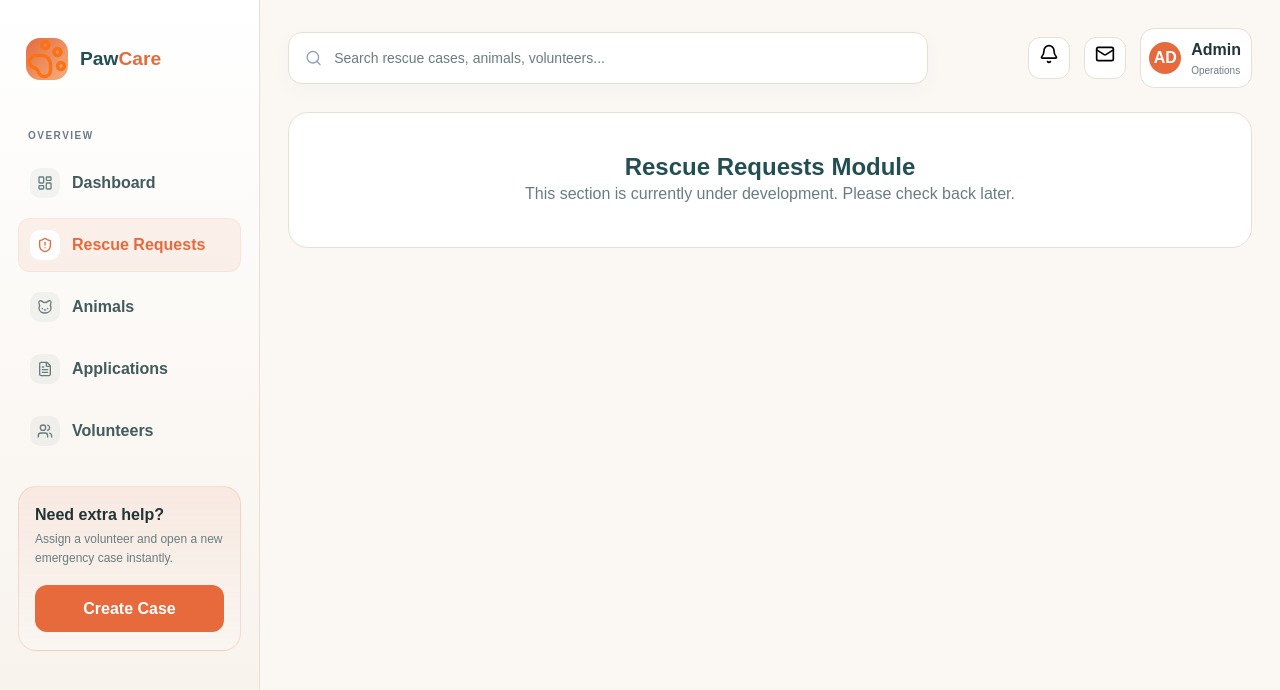
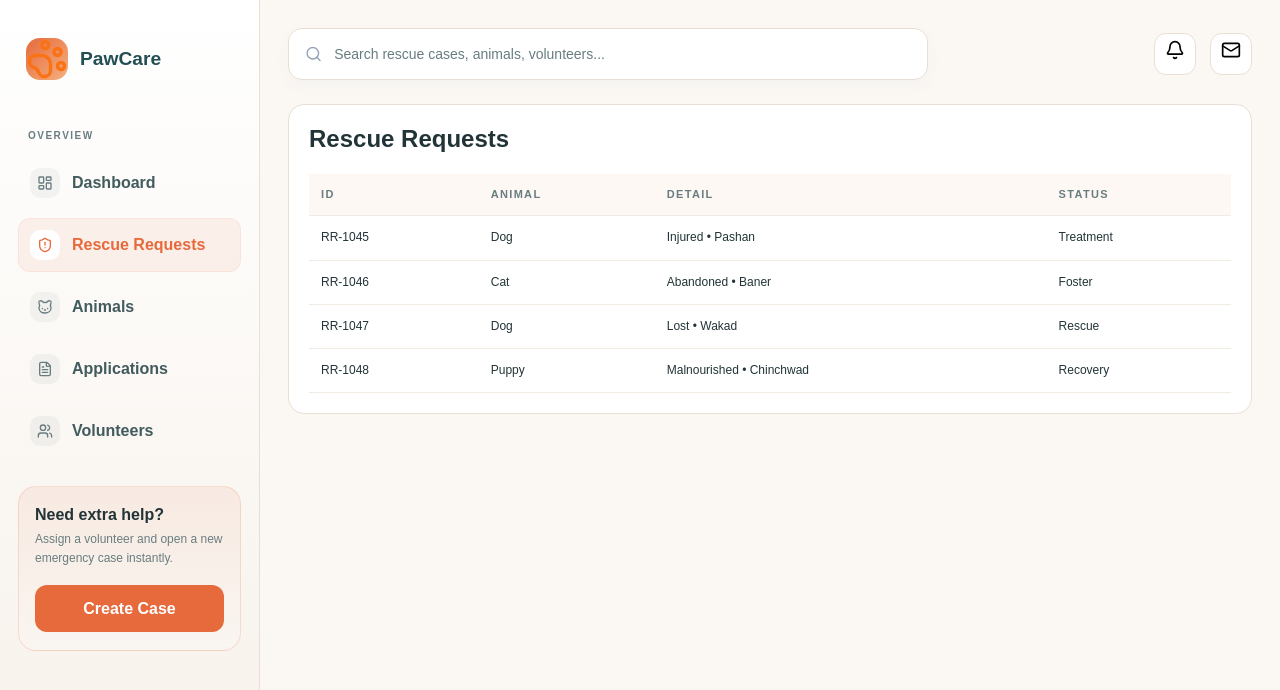
Before and after one commit to SHAYONTAN2006/ngo-project, a React (Vite) app in the folder my-react-app/: page /dashboard in a window 1280 px wide. Both pictures are taken after a click on the button "Rescue Requests". Shown: the top 690 px of the page. Built offline with nearby package versions, Linux system fonts and the light colour scheme.

Commit message:
changes to the font and admin dashboar

```diff
--- a/my-react-app/src/pages/AnimalProfile.jsx
+++ b/my-react-app/src/pages/AnimalProfile.jsx
@@ -33,7 +33,7 @@ export default function AnimalProfile() {
         <div className="nav-container">
           <Link to="/" className="logo" style={{ textDecoration: 'none' }}>
             <PawPrint className="brand-icon" size={24} color="#f97316" />
-            <span>Paw<span>Care</span></span>
+            <span>PawCare</span>
           </Link>
           <div className="nav-actions">
             <Link to="/" className="nav-rescue-btn">
@@ -66,7 +66,7 @@ export default function AnimalProfile() {
             <span className="section-tag">{animal.status}</span>
             <h1 style={{ fontSize: '3rem', margin: '10px 0', color: '#1e293b' }}>{animal.name}</h1>
             <p style={{ fontSize: '1.2rem', color: '#64748b', marginBottom: '30px' }}>
-              {animal.breed} • {animal.gender} • {animal.age}
+              {animal.breed} â€¢ {animal.gender} â€¢ {animal.age}
             </p>
 
             <div style={{ display: 'grid', gridTemplateColumns: '1fr 1fr', gap: '20px', marginBottom: '40px' }}>
--- a/my-react-app/src/pages/AnimalsGallery.jsx
+++ b/my-react-app/src/pages/AnimalsGallery.jsx
@@ -22,7 +22,7 @@ export default function AnimalsGallery() {
         <div className="nav-container">
           <Link to="/" className="logo" style={{ textDecoration: 'none' }}>
             <PawPrint className="brand-icon" size={24} color="#f97316" />
-            <span>Paw<span>Care</span></span>
+            <span>PawCare</span>
           </Link>
           <div className="nav-actions">
             <Link to="/" className="nav-rescue-btn" style={{ background: 'transparent', color: '#64748b', border: '1px solid #cbd5e1' }}>
--- a/my-react-app/src/pages/ApplicationForm.jsx
+++ b/my-react-app/src/pages/ApplicationForm.jsx
@@ -53,7 +53,7 @@ export default function ApplicationForm() {
         <div className="nav-container">
           <Link to="/" className="logo" style={{ textDecoration: 'none' }}>
             <PawPrint className="brand-icon" size={24} color="#f97316" />
-            <span>Paw<span>Care</span></span>
+            <span>PawCare</span>
           </Link>
           <div className="nav-actions">
             <button onClick={() => navigate(-1)} className="nav-rescue-btn" style={{ background: 'transparent', color: '#64748b', border: '1px solid #cbd5e1' }}>
--- a/my-react-app/src/pages/Dashboard.jsx
+++ b/my-react-app/src/pages/Dashboard.jsx
@@ -82,11 +82,97 @@ export default function Dashboard() {
   };
 
   const renderContent = () => {
-    if (activeTab !== 'Dashboard') {
+    if (activeTab === 'Rescue Requests') {
       return (
-        <div style={{ padding: '40px', textAlign: 'center', backgroundColor: 'white', borderRadius: '20px', border: '1px solid var(--border)' }}>
-          <h2 style={{ color: 'var(--secondary)' }}>{activeTab} Module</h2>
-          <p style={{ color: 'var(--text-light)' }}>This section is currently under development. Please check back later.</p>
+        <div style={{ padding: '20px', backgroundColor: 'white', borderRadius: '16px', border: '1px solid var(--border)' }}>
+          <h2 style={{ marginBottom: '20px' }}>Rescue Requests</h2>
+          <table style={{ width: '100%', textAlign: 'left', borderCollapse: 'collapse' }}>
+            <thead>
+              <tr style={{ borderBottom: '1px solid var(--border)', color: 'var(--text-light)' }}>
+                <th style={{ padding: '12px' }}>ID</th>
+                <th style={{ padding: '12px' }}>Animal</th>
+                <th style={{ padding: '12px' }}>Detail</th>
+                <th style={{ padding: '12px' }}>Status</th>
+              </tr>
+            </thead>
+            <tbody>
+              {cases.map(c => (
+                <tr key={c.rescue_id} style={{ borderBottom: '1px solid #f2ebe4' }}>
+                  <td style={{ padding: '12px' }}>{c.rescue_id}</td>
+                  <td style={{ padding: '12px' }}>{c.animal_type}</td>
+                  <td style={{ padding: '12px' }}>{c.detail}</td>
+                  <td style={{ padding: '12px' }}>{c.status}</td>
+                </tr>
+              ))}
+            </tbody>
+          </table>
+        </div>
+      );
+    }
+    if (activeTab === 'Animals') {
+      return (
+        <div style={{ padding: '20px', backgroundColor: 'white', borderRadius: '16px', border: '1px solid var(--border)' }}>
+          <h2 style={{ marginBottom: '20px' }}>Animals</h2>
+          <table style={{ width: '100%', textAlign: 'left', borderCollapse: 'collapse' }}>
+            <thead>
+              <tr style={{ borderBottom: '1px solid var(--border)', color: 'var(--text-light)' }}>
+                <th style={{ padding: '12px' }}>Name</th>
+                <th style={{ padding: '12px' }}>Breed</th>
+                <th style={{ padding: '12px' }}>Status</th>
+              </tr>
+            </thead>
+            <tbody>
+              {mockDatabase.animals.map(a => (
+                <tr key={a.animal_id} style={{ borderBottom: '1px solid #f2ebe4' }}>
+                  <td style={{ padding: '12px' }}>{a.name}</td>
+                  <td style={{ padding: '12px' }}>{a.breed}</td>
+                  <td style={{ padding: '12px' }}>{a.status}</td>
+                </tr>
+              ))}
+            </tbody>
+          </table>
+        </div>
+      );
+    }
+    if (activeTab === 'Applications') {
+      return (
+        <div style={{ padding: '20px', backgroundColor: 'white', borderRadius: '16px', border: '1px solid var(--border)' }}>
+          <h2 style={{ marginBottom: '20px' }}>Applications</h2>
+          <table style={{ width: '100%', textAlign: 'left', borderCollapse: 'collapse' }}>
+            <thead>
+              <tr style={{ borderBottom: '1px solid var(--border)', color: 'var(--text-light)' }}>
+                <th style={{ padding: '12px' }}>Applicant</th>
+                <th style={{ padding: '12px' }}>Type</th>
+                <th style={{ padding: '12px' }}>Status</th>
+              </tr>
+            </thead>
+            <tbody>
+              <tr><td style={{ padding: '12px' }}>Priya S.</td><td style={{ padding: '12px' }}>Adopt</td><td style={{ padding: '12px' }}>Approved</td></tr>
+              <tr><td style={{ padding: '12px' }}>Arjun K.</td><td style={{ padding: '12px' }}>Adopt</td><td style={{ padding: '12px' }}>Review</td></tr>
+              <tr><td style={{ padding: '12px' }}>Neha P.</td><td style={{ padding: '12px' }}>Foster</td><td style={{ padding: '12px' }}>Pending</td></tr>
+            </tbody>
+          </table>
+        </div>
+      );
+    }
+    if (activeTab === 'Volunteers') {
+      return (
+        <div style={{ padding: '20px', backgroundColor: 'white', borderRadius: '16px', border: '1px solid var(--border)' }}>
+          <h2 style={{ marginBottom: '20px' }}>Volunteers</h2>
+          <table style={{ width: '100%', textAlign: 'left', borderCollapse: 'collapse' }}>
+            <thead>
+              <tr style={{ borderBottom: '1px solid var(--border)', color: 'var(--text-light)' }}>
+                <th style={{ padding: '12px' }}>Name</th>
+                <th style={{ padding: '12px' }}>Role</th>
+                <th style={{ padding: '12px' }}>Availability</th>
+              </tr>
+            </thead>
+            <tbody>
+              <tr><td style={{ padding: '12px' }}>Meera</td><td style={{ padding: '12px' }}>Transport</td><td style={{ padding: '12px' }}>Available</td></tr>
+              <tr><td style={{ padding: '12px' }}>Rahul</td><td style={{ padding: '12px' }}>Medical Aid</td><td style={{ padding: '12px' }}>Busy</td></tr>
+              <tr><td style={{ padding: '12px' }}>Sneha</td><td style={{ padding: '12px' }}>Foster Care</td><td style={{ padding: '12px' }}>Free</td></tr>
+            </tbody>
+          </table>
         </div>
       );
     }
@@ -151,7 +237,7 @@ export default function Dashboard() {
                       </button>
                     </div>
                     <div className="kanban-card-desc">
-                      {caseItem.animal_type} • {caseItem.detail}
+                      {caseItem.animal_type} â€¢ {caseItem.detail}
                     </div>
                     <div className="kanban-card-footer">
                       <span className={`case-priority`} style={{color: caseItem.priority === 'Urgent' ? 'var(--red)' : 'var(--text-light)'}}>{caseItem.priority}</span>
@@ -280,7 +366,7 @@ export default function Dashboard() {
       <aside className="sidebar">
         <Link to="/" className="brand">
           <PawPrint className="brand-mark" size={24} color="#f97316" />
-          <div className="brand-name">Paw<span>Care</span></div>
+          <div className="brand-name">PawCare</div>
         </Link>
         <nav className="nav-group">
           <div className="nav-label">Overview</div>
@@ -318,13 +404,6 @@ export default function Dashboard() {
           <div className="top-actions">
             <button type="button" className="icon-btn" aria-label="Notifications" onClick={() => alert('You have no new notifications.')}><Bell size={20} /></button>
             <button type="button" className="icon-btn" aria-label="Messages" onClick={() => alert('You have no new messages.')}><Mail size={20} /></button>
-            <div className="profile-chip">
-              <div className="avatar" style={{ background: 'var(--primary)', color: 'white' }}>AD</div>
-              <div>
-                <strong>Admin</strong>
-                <small>Operations</small>
-              </div>
-            </div>
           </div>
         </header>
 
--- a/my-react-app/src/pages/Home.jsx
+++ b/my-react-app/src/pages/Home.jsx
@@ -29,7 +29,7 @@ function Brand({ onClick }) {
   return (
     <button type="button" className="logo" onClick={onClick}>
       <PawPrint className="brand-icon" size={24} color="#f97316" />
-      <span>Paw<span>Care</span></span>
+      <span>PawCare</span>
     </button>
   );
 }
@@ -142,14 +142,14 @@ export default function Home() {
             <Link to="/dashboard" className="login-btn">Admin Login</Link>
             <a href="#rescue" className="nav-rescue-btn">Report Rescue</a>
           </div>
-          <button type="button" className="mobile-menu" aria-label="Open menu">☰</button>
+          <button type="button" className="mobile-menu" aria-label="Open menu">â˜°</button>
         </div>
       </header>
 
       <section className="hero" id="home">
         <div className="hero-container">
           <div className="hero-content">
-            <h1>DOG FOR<span>ADOPTION</span></h1>
+            <h1>DOG FOR ADOPTION</h1>
             <p>We are helping lost and abandoned dogs find their forever homes. Currently, we have a Pomeranian looking for a loving family. This dog is healthy, neutered, and vaccinated. If you are interested in adopting or fostering, please contact us.</p>
             <div className="adoption-bullet-list">
               <div className="bullet-line"><CheckCircle2 size={16} /> Pomeranian : Male</div>
@@ -190,7 +190,7 @@ export default function Home() {
       </section>
 
       <section className="section animals-section" id="animals">
-        <Heading tag="MEET OUR ANIMALS" title={<>Looking for your<span>new best friend?</span></>} />
+        <Heading tag="MEET OUR ANIMALS" title={<>Looking for your new best friend?</>} />
         <div className="animal-grid">
           {mockDatabase.animals.map((animal) => (
             <article className="animal-card" key={animal.animal_id}>
@@ -202,7 +202,7 @@ export default function Home() {
                 <div className="animal-title">
                   <div>
                     <h3>{animal.name}</h3>
-                    <p>{animal.breed} • {animal.gender}</p>
+                    <p>{animal.breed} â€¢ {animal.gender}</p>
                   </div>
                   <span className="age">{animal.age}</span>
                 </div>
@@ -222,7 +222,7 @@ export default function Home() {
         <div className="rescue-container">
           <div className="rescue-info">
             <span className="section-tag light">NEED IMMEDIATE HELP?</span>
-            <h2>Found an animal<span>in need?</span></h2>
+            <h2>Found an animal in need?</h2>
             <p>Report the animal through our rescue form. Our team will verify the request, assign a volunteer and track the rescue until the animal reaches safety.</p>
             <div className="rescue-steps">
               {[['01', 'Submit Report', 'Tell us where and what happened.'], ['02', 'Verification', 'Our team reviews the request.'], ['03', 'Rescue', 'A volunteer is assigned to help.']].map(([number, title, copy]) => (
@@ -246,7 +246,7 @@ export default function Home() {
       </section>
 
       <section className="section workflow-section" id="about">
-        <Heading tag="HOW IT WORKS" title={<>From rescue to<span>forever home.</span></>} copy="Every rescue is carefully tracked so that no animal gets lost in the process." />
+        <Heading tag="HOW IT WORKS" title={<>From rescue to forever home.</>} copy="Every rescue is carefully tracked so that no animal gets lost in the process." />
         <div className="workflow">
           {workflow.map(([Icon, title, copy], index) => (
             <div className="workflow-item" key={title}>
@@ -277,7 +277,7 @@ export default function Home() {
           </div>
           <div className="foster-content">
             <span className="section-tag">BECOME A FOSTER</span>
-            <h2>You can be their<span>temporary home.</span></h2>
+            <h2>You can be their temporary home.</h2>
             <p>Foster families provide rescued animals with a safe environment while they recover or wait for adoption. Even a temporary home can completely change an animal's life.</p>
             <ul className="check-list">
               <li><CheckCircle2 size={16} color="#059669" /> Flexible fostering periods</li>
@@ -294,7 +294,7 @@ export default function Home() {
         <div className="adoption-banner">
           <div>
             <span className="section-tag light">ADOPTION</span>
-            <h2>Don't shop.<span>Adopt.</span></h2>
+            <h2>Don't shop. Adopt.</h2>
             <p>Your next best friend might already be waiting for you.</p>
           </div>
           <Link to="/animals" className="white-btn" style={{ display: 'inline-flex', alignItems: 'center', gap: '8px' }}>Browse Animals <ArrowRight size={16} /></Link>
@@ -304,7 +304,7 @@ export default function Home() {
       <section className="cta-section">
         <div className="cta-content">
           <PawPrint size={48} color="#f97316" style={{ margin: '0 auto 1.5rem auto' }} />
-          <h2>Every animal deserves<span>a chance.</span></h2>
+          <h2>Every animal deserves a chance.</h2>
           <p>Whether you rescue, foster, volunteer or adopt, you can make a difference.</p>
           <div className="cta-buttons">
             <a href="#rescue" className="white-btn">Report a Rescue</a>
@@ -329,7 +329,7 @@ export default function Home() {
           </div>
         </div>
         <div className="footer-bottom">
-          <p>© 2026 PawCare. All rights reserved.</p>
+          <p>Â© 2026 PawCare. All rights reserved.</p>
           <p>Made for animals</p>
         </div>
       </footer>
--- a/my-react-app/src/pages/RescueTracker.jsx
+++ b/my-react-app/src/pages/RescueTracker.jsx
@@ -41,7 +41,7 @@ export default function RescueTracker() {
         <div className="nav-container">
           <Link to="/" className="logo" style={{ textDecoration: 'none' }}>
             <PawPrint className="brand-icon" size={24} color="#f97316" />
-            <span>Paw<span>Care</span></span>
+            <span>PawCare</span>
           </Link>
           <div className="nav-actions">
             <Link to="/" className="nav-rescue-btn">
@@ -92,7 +92,7 @@ export default function RescueTracker() {
             <div style={{ marginTop: '50px', borderTop: '1px solid #f1f5f9', paddingTop: '40px' }}>
               <div style={{ display: 'flex', justifyContent: 'space-between', alignItems: 'center', marginBottom: '40px', backgroundColor: '#f8fafc', padding: '25px', borderRadius: '16px', border: '1px solid #e2e8f0' }}>
                 <div>
-                  <span className="section-tag" style={{ marginBottom: '5px' }}>{result.id} • {result.animal}</span>
+                  <span className="section-tag" style={{ marginBottom: '5px' }}>{result.id} â€¢ {result.animal}</span>
                   <h2 style={{ margin: '0', color: '#1e293b', fontSize: '1.8rem' }}>{result.status}</h2>
                 </div>
                 <div style={{ textAlign: 'right' }}>
--- a/my-react-app/src/pages/VolunteerOnboarding.jsx
+++ b/my-react-app/src/pages/VolunteerOnboarding.jsx
@@ -42,7 +42,7 @@ export default function VolunteerOnboarding() {
         <div className="nav-container">
           <Link to="/" className="logo" style={{ textDecoration: 'none' }}>
             <PawPrint className="brand-icon" size={24} color="#f97316" />
-            <span>Paw<span>Care</span></span>
+            <span>PawCare</span>
           </Link>
           <div className="nav-actions">
             <button onClick={() => navigate(-1)} className="nav-rescue-btn" style={{ background: 'transparent', color: '#64748b', border: '1px solid #cbd5e1' }}>
```
